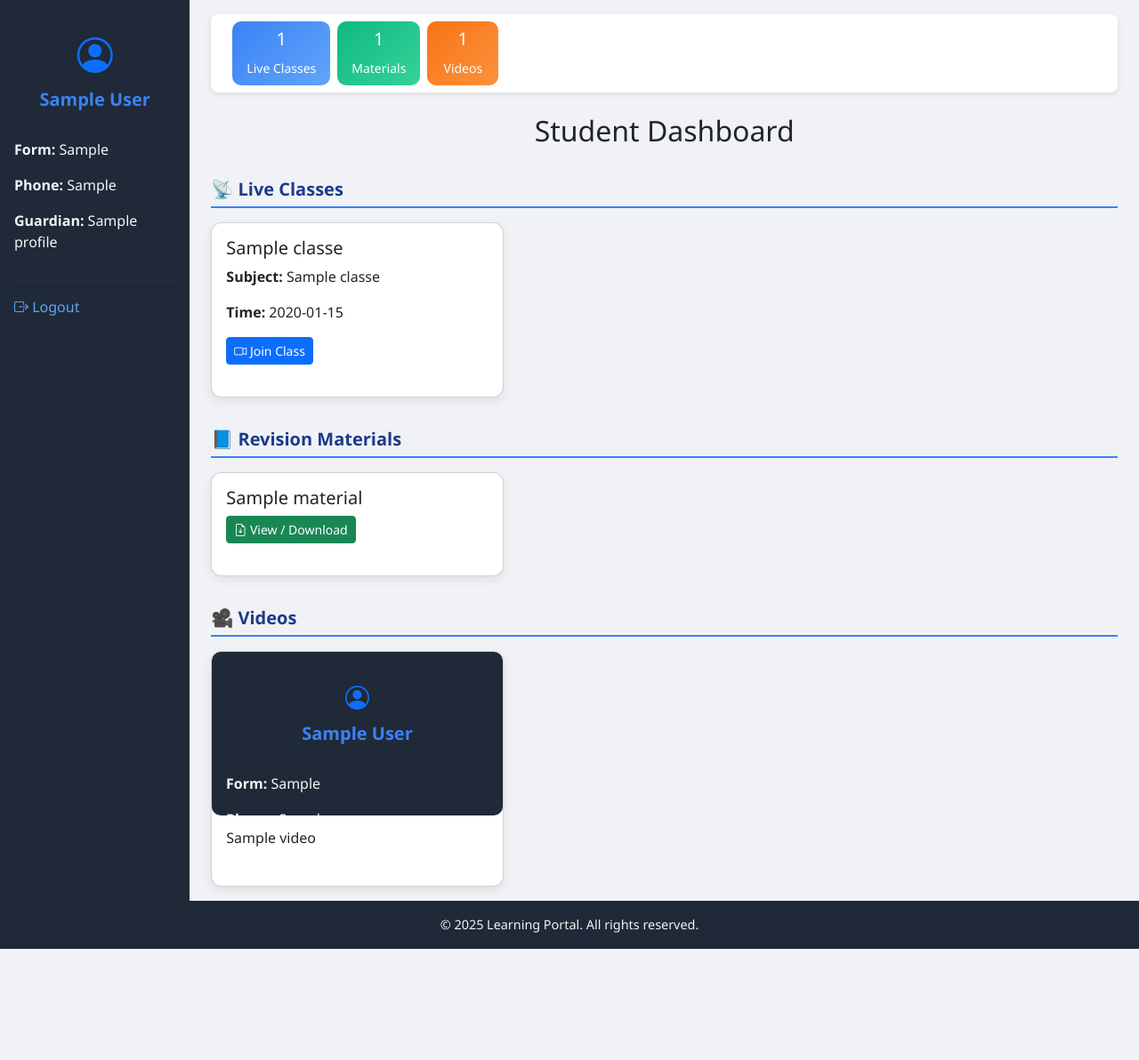
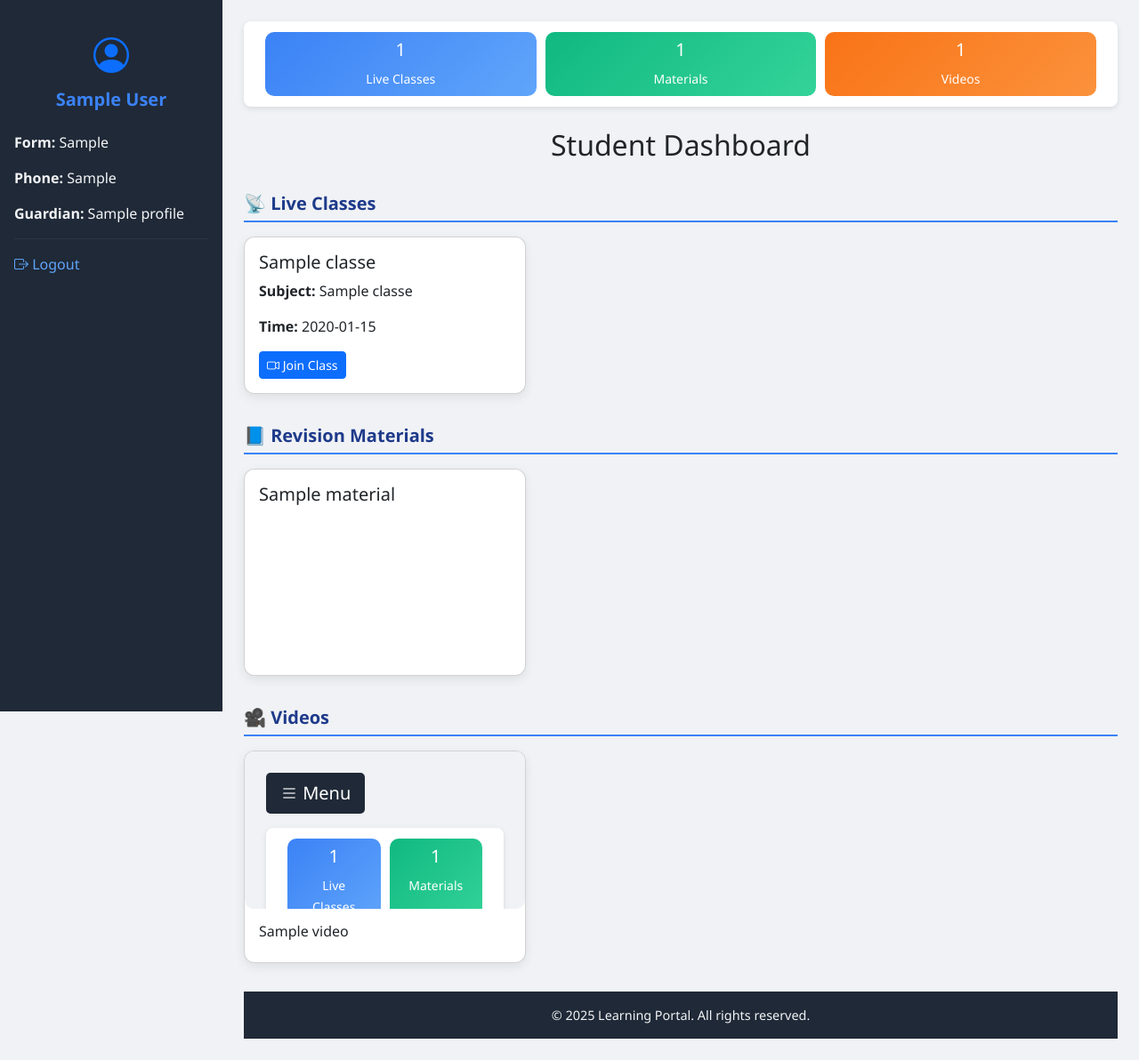
Before and after one commit to sakwasilas/hschool, a Flask app: page /student in a window 1280 px wide. Shown: the whole page at 89% size. Before the commit the page ends 1067 px from the top, so only its background shows below. Run offline with Flask 3, Linux system fonts and the light colour scheme; the visitor is signed in with stand-in values (Sample User, id 1); tables that the repository leaves empty hold one stand-in row (values such as "Sample post").

Commit message:
midea queriries

```diff
--- a/templates/students/student_dashboard.html
+++ b/templates/students/student_dashboard.html
@@ -4,59 +4,124 @@
   <meta charset="UTF-8" />
   <meta name="viewport" content="width=device-width, initial-scale=1.0" />
   <title>Student Dashboard</title>
+
+  <!-- Bootstrap & Icons -->
   <link href="https://cdn.jsdelivr.net/npm/bootstrap@5.3.3/dist/css/bootstrap.min.css" rel="stylesheet" />
   <link href="https://cdn.jsdelivr.net/npm/bootstrap-icons/font/bootstrap-icons.css" rel="stylesheet" />
+
   <style>
     body {
       font-family: 'Segoe UI', sans-serif;
       background-color: #f0f2f5;
-      min-height: 100vh;
-      display: flex;
-      flex-direction: column;
+      overflow-x: hidden;
+      transition: margin-left 0.3s ease-in-out;
     }
+
+    /* Sidebar */
     .sidebar {
       background-color: #1f2937;
       color: #f3f4f6;
       min-height: 100vh;
       padding: 2rem 1rem;
+      position: fixed;
+      top: 0;
+      left: 0;
+      width: 250px;
+      transform: translateX(0);
+      transition: transform 0.3s ease-in-out;
+      z-index: 1040;
     }
+
     .sidebar h5 {
       color: #3b82f6;
       font-weight: bold;
       margin-top: 0.5rem;
     }
+
     .sidebar a {
       color: #60a5fa;
       text-decoration: none;
       font-weight: 500;
+      display: block;
+      margin-bottom: 0.5rem;
     }
+
     .sidebar a:hover {
       color: #3b82f6;
       text-decoration: underline;
     }
+
+    /* Sidebar hidden (mobile initial) */
+    @media (max-width: 991px) {
+      .sidebar {
+        transform: translateX(-100%);
+      }
+
+      .sidebar.active {
+        transform: translateX(0);
+      }
+
+      body.sidebar-open {
+        margin-left: 250px;
+      }
+    }
+
+    /* Main content */
+    main {
+      margin-left: 250px;
+      transition: margin-left 0.3s ease-in-out;
+      padding: 1.5rem;
+    }
+
+    @media (max-width: 991px) {
+      main {
+        margin-left: 0;
+      }
+
+      body.sidebar-open main {
+        margin-left: 250px;
+      }
+    }
+
+    /* Sidebar Toggle Button */
+    .sidebar-toggle {
+      background-color: #1f2937;
+      color: #fff;
+      border: none;
+      font-size: 1.25rem;
+      padding: 0.5rem 1rem;
+      border-radius: 5px;
+      margin-bottom: 1rem;
+    }
+
+    /* Top bar */
     .top-bar {
       background-color: #ffffff;
-      padding: 0.5rem 1.5rem;
+      padding: 0.75rem 1.5rem;
       box-shadow: 0 2px 6px rgba(0,0,0,0.1);
       display: flex;
-      justify-content: space-between;
-      align-items: center;
+      justify-content: center;
+      flex-wrap: wrap;
+      gap: 10px;
+      border-radius: 0.5rem;
       margin-bottom: 1.5rem;
-      border-radius: 0.5rem;
-      flex-wrap: wrap;
     }
-    .top-bar .stat {
+
+    .stat {
       background: linear-gradient(135deg, #3b82f6, #60a5fa);
       color: white;
       padding: 0.5rem 1rem;
       border-radius: 10px;
       text-align: center;
-      min-width: 80px;
+      min-width: 100px;
+      flex: 1 1 100px;
       transition: transform 0.2s;
     }
-    .top-bar .stat:hover {
+
+    .stat:hover {
       transform: translateY(-2px);
     }
+
     .section-title {
       font-weight: 600;
       font-size: 1.25rem;
@@ -66,36 +131,39 @@
       border-bottom: 2px solid #3b82f6;
       padding-bottom: 0.25rem;
     }
+
+    /* Cards */
     .card {
       border-radius: 12px;
       box-shadow: 0 4px 12px rgba(0,0,0,0.08);
       transition: transform 0.2s, box-shadow 0.2s;
-      margin-bottom: 20px;
     }
+
     .card:hover {
       transform: translateY(-3px);
       box-shadow: 0 6px 20px rgba(0,0,0,0.15);
     }
+
     .ratio iframe {
       border-radius: 10px;
+      width: 100%;
+      height: 100%;
     }
+
     footer {
       background-color: #1f2937;
       color: #f3f4f6;
       text-align: center;
       padding: 1rem 0;
-      margin-top: auto;
+      margin-top: 2rem;
       font-size: 0.9rem;
     }
   </style>
 </head>
 <body>
 
-<div class="container-fluid">
-  <div class="row flex-nowrap">
-
   <!-- Sidebar -->
-    <nav class="col-12 col-md-3 col-lg-2 sidebar d-flex flex-column sticky-top">
+  <nav id="sidebar" class="sidebar">
     <div class="text-center mb-4">
       <i class="bi bi-person-circle fs-1 text-primary"></i>
       <h5>{{ student.full_name }}</h5>
@@ -104,15 +172,20 @@
     <p><strong>Phone:</strong> {{ student.phone }}</p>
     <p><strong>Guardian:</strong> {{ student.guardian_name }}</p>
     <hr style="border-color: rgba(255,255,255,0.2);">
-      <a href="{{ url_for('logout') }}" class="d-block mb-2"><i class="bi bi-box-arrow-right"></i> Logout</a>
+    <a href="{{ url_for('logout') }}"><i class="bi bi-box-arrow-right"></i> Logout</a>
   </nav>
 
   <!-- Main Content -->
-    <main class="col px-4 py-3">
+  <main>
+    <!-- Mobile Sidebar Toggle -->
+    <div class="d-lg-none text-start">
+      <button class="sidebar-toggle" onclick="toggleSidebar()">
+        <i class="bi bi-list"></i> Menu
+      </button>
+    </div>
 
     <!-- Stats -->
     <div class="top-bar">
-        <div class="d-flex gap-2 flex-wrap">
       <div class="stat">
         <h5>{{ live_classes|length }}</h5>
         <small>Live Classes</small>
@@ -124,7 +197,6 @@
       <div class="stat" style="background: linear-gradient(135deg, #f97316, #fb923c);">
         <h5>{{ videos|length }}</h5>
         <small>Videos</small>
-          </div>
       </div>
     </div>
 
@@ -159,20 +231,16 @@
         <div class="card h-100">
           <div class="card-body">
             <h5 class="card-title">{{ mat.title }}</h5>
-
             {% if 'drive.google.com' in mat.link %}
               {% set file_id = mat.link.split('/d/')[1].split('/')[0] if '/d/' in mat.link else '' %}
               {% set embed_link = 'https://drive.google.com/file/d/' + file_id + '/preview' %}
               <div class="ratio ratio-16x9 mb-2">
                 <iframe src="{{ embed_link }}" allowfullscreen></iframe>
               </div>
-                <a href="https://drive.google.com/uc?export=download&id={{ file_id }}" target="_blank" class="btn btn-success btn-sm">
-                  <i class="bi bi-download"></i> Download
-                </a>
             {% else %}
-                <a href="{{ mat.link }}" target="_blank" class="btn btn-success btn-sm">
-                  <i class="bi bi-file-earmark-arrow-down"></i> View / Download
-                </a>
+              <div class="ratio ratio-16x9 mb-2">
+                <iframe src="{{ mat.link }}" allowfullscreen></iframe>
+              </div>
             {% endif %}
           </div>
         </div>
@@ -206,14 +274,17 @@
       {% endfor %}
     </div>
 
+    <footer>
+      &copy; {{ current_year }} Learning Portal. All rights reserved.
+    </footer>
   </main>
-  </div>
-</div>
-
-<footer>
-  &copy; {{ current_year }}  Learning Portal. All rights reserved.
-</footer>
 
   <script src="https://cdn.jsdelivr.net/npm/bootstrap@5.3.3/dist/js/bootstrap.bundle.min.js"></script>
+  <script>
+    function toggleSidebar() {
+      document.getElementById('sidebar').classList.toggle('active');
+      document.body.classList.toggle('sidebar-open');
+    }
+  </script>
 </body>
 </html>
```
Lines whose indentation alone changed are shown as unchanged.
